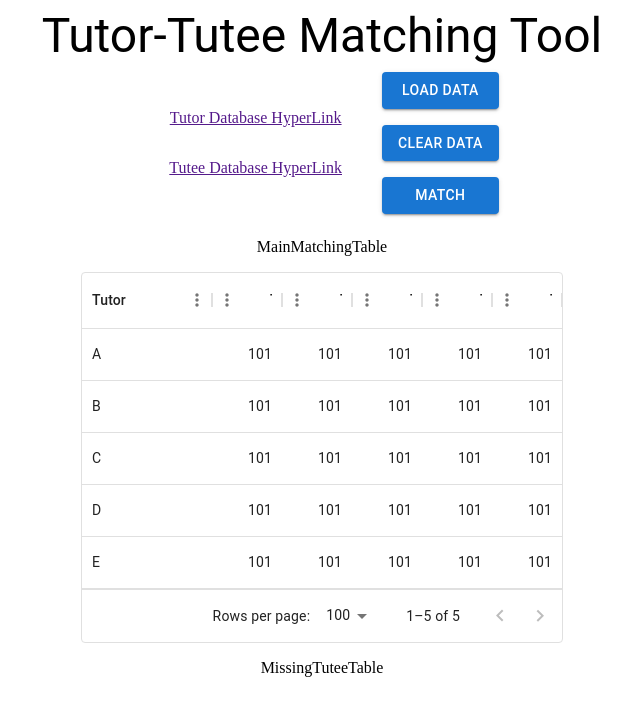
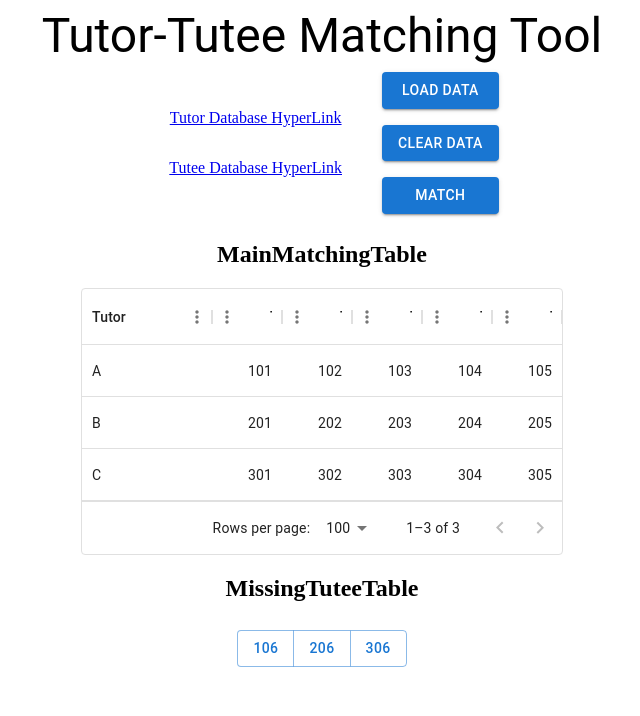
Before and after one commit to bettersg/edukit, a React (Vite) app: page / in a window 1280 px wide. Shown: the top 716 px of the page, without its empty margins (318-958 px from the left). Built offline with nearby package versions, Linux system fonts and the light colour scheme.

Commit message:
Defined Redux state variables

```diff
--- a/package.json
+++ b/package.json
@@ -13,8 +13,10 @@
     "@emotion/styled": "^11.10.6",
     "@mui/material": "^5.12.1",
     "@mui/x-data-grid": "^6.2.1",
+    "@reduxjs/toolkit": "^1.9.5",
     "react": "^18.2.0",
     "react-dom": "^18.2.0",
+    "react-redux": "^8.0.5",
     "react-router-dom": "^6.10.0"
   },
   "devDependencies": {
--- a/src/components/DataLoadForm.tsx
+++ b/src/components/DataLoadForm.tsx
@@ -5,8 +5,8 @@ const DataLoadForm = () => {
     <Stack alignItems="center" justifyContent="center" sx={{w:100}}>
     <Stack direction="row">
       <Stack direction="column" alignItems="center" justifyContent="center" sx={{m:2}}>
-        <a href=""  style={{margin:"1rem"}}>Tutor Database HyperLink</a>
-        <a href="" style={{margin:"1rem"}}>Tutee Database HyperLink</a>
+        <a href="https://docs.google.com/spreadsheets/d/1fN--bOYKGJRl2K7yNPembayRfZq4uf_N/edit?usp=share_link&ouid=101206299132410192457&rtpof=true&sd=true" target="_blank" style={{margin:"1rem"}}>Tutor Database HyperLink</a>
+        <a href="https://docs.google.com/spreadsheets/d/1D12x7sSkni-S0bSXZM34FNuOonwgFpZJ/edit?usp=share_link&ouid=101206299132410192457&rtpof=true&sd=true" target="_blank" style={{margin:"1rem"}}>Tutee Database HyperLink</a>
       </Stack>
       <Stack direction="column">
       <Button variant="contained" sx={{m:1}}>Load Data</Button>
--- a/src/components/MainMatchingTable.tsx
+++ b/src/components/MainMatchingTable.tsx
@@ -1,8 +1,9 @@
+import { useSelector } from 'react-redux';
 import {Stack} from '@mui/material'
 import {DataGrid, GridColDef, GridValueGetterParams} from '@mui/x-data-grid'
 
 const MainMatchingTable = () => {
-
+    const matchingTable = useSelector((state)=>state.matchesSummary)
     const columns: GridColDef[] = [
         { field: 'Tutor', headerName: 'Tutor', width: 130 },
         { field: 'Tutee1', headerName: 'Tutee-1', width: 70, type: 'number'},
@@ -12,20 +13,17 @@ const MainMatchingTable = () => {
         { field: 'Tutee5', headerName: 'Tutee-5', width: 70, type: 'number'},
       ];
 
-      const rows = [
-        { id:1, Tutor: "A", Tutee1: 101, Tutee2: 101,Tutee3: 101,Tutee4: 101,Tutee5: 101},
-        { id:2, Tutor: "B", Tutee1: 101, Tutee2: 101,Tutee3: 101,Tutee4: 101,Tutee5: 101},
-        { id:3, Tutor: "C", Tutee1: 101, Tutee2: 101,Tutee3: 101,Tutee4: 101,Tutee5: 101},
-        { id:4, Tutor: "D", Tutee1: 101, Tutee2: 101,Tutee3: 101,Tutee4: 101,Tutee5: 101},
-        { id:5, Tutor: "E", Tutee1: 101, Tutee2: 101,Tutee3: 101,Tutee4: 101,Tutee5: 101},
-      ];
+      const rows = matchingTable.map((tutorDetail, idx)=>{
+        // console.log(idx, tutorDetail)
+        return {id:idx, Tutor:tutorDetail.tutor, Tutee1: tutorDetail.tutee1, Tutee2: tutorDetail.tutee2, Tutee3: tutorDetail.tutee3, Tutee4: tutorDetail.tutee4, Tutee5: tutorDetail.tutee5}
+      })
 
   return (
     <>
         <Stack alignItems="center">
-        <p>
+        <h2>
         MainMatchingTable
-        </p>
+        </h2>
         <DataGrid  rows={rows} columns={columns}/>
         </Stack>
     </>
--- a/src/components/MissingTuteeTable.tsx
+++ b/src/components/MissingTuteeTable.tsx
@@ -1,10 +1,20 @@
-import {Stack} from '@mui/material'
+import {useSelector} from 'react-redux'
+import {Stack, Box, Button, ButtonGroup} from '@mui/material'
 
 const MissingTuteeTable = () => {
+  const unmatchedList = useSelector((state)=>state.unmatchedTutees)
   return (
     <>
     <Stack alignItems="center">
-    <p>MissingTuteeTable</p>
+    <h2>MissingTuteeTable</h2>
+    <Box sx={{display:"flex", flexDirection:"column", alignItems:"center", flexWrap:"wrap",m:1}}>
+      <ButtonGroup variant="outlined" aria-label="outlined button group">
+        {unmatchedList.map((tutee)=>{
+          console.log(tutee)
+          return <Button>{tutee}</Button>
+        })}
+      </ButtonGroup>
+    </Box>
     </Stack>
     </>
   )
--- a/src/main.tsx
+++ b/src/main.tsx
@@ -1,10 +1,13 @@
 import React from 'react'
 import ReactDOM from 'react-dom/client'
+import {Provider} from 'react-redux'
 import App from './App'
-import './index.css'
+import store from './store/store'
 
 ReactDOM.createRoot(document.getElementById('root') as HTMLElement).render(
   <React.StrictMode>
-    <App />
+    <Provider store={store}>
+        <App />
+    </Provider>
   </React.StrictMode>
 )
--- /dev/null
+++ b/src/store/matchesSummarySlice.ts
@@ -0,0 +1,20 @@
+import {createSlice} from '@reduxjs/toolkit'
+
+const initialState = [
+    {tutor:"A", tutee1:101, tutee2:102, tutee3:103, tutee4:104, tutee5:105},
+    {tutor:"B", tutee1:201, tutee2:202, tutee3:203, tutee4:204, tutee5:205},
+    {tutor:"C", tutee1:301, tutee2:302, tutee3:303, tutee4:304, tutee5:305}
+]
+
+const matchesSummary = createSlice({
+    name: "matchesSummary",
+    initialState,
+    reducers: {
+        updateMatchesSummary : (state, action) => {
+            return [...action.payload]
+        }
+    }
+})
+
+export const matchesSummaryActions = matchesSummary.actions
+export default matchesSummary.reducer
--- /dev/null
+++ b/src/store/selectedTuteeSlice.ts
@@ -0,0 +1,16 @@
+import {createSlice} from "@reduxjs/toolkit"
+
+const initialState = {index:101, gender:"male",tutorgenderPref:"none", educationLevel:"Secondary 4", acadStream:"Express", subjects:["Mathematicss","Science"]}
+
+const selectedTutorSlice = createSlice({
+    name: "selectedTutee",
+    initialState,
+    reducers: {
+        updatedSelectedTutor : (state, action) => {
+            return {...action.payload}
+        }
+    }
+})
+
+export const selectedTutorActions = selectedTutorSlice.actions
+export default selectedTutorSlice.reducer
--- /dev/null
+++ b/src/store/selectedTutorMatchesSlice.ts
@@ -0,0 +1,22 @@
+import {createSlice} from '@reduxjs/toolkit'
+const initialState = {
+    tutor: {name:"A", gender:"male", probonoPref: "free", teachUnaided: true, streamPref:["NA","NT","Express","IP","IB"], primarySubjects:["mathematics"], lowerSecSubjects:["mathematics"],upperSecSubjects:["mathematics"], jcSubjects:["mathematics"], ibSubjects:["mathematics"], hrsPerWeek: 6},
+    tutee1: {index:101, gender:"male",tutorgenderPref:"none", educationLevel:"Secondary 4", acadStream:"Express", subjects:["Mathematicss","Science"]},
+    tutee2: {index:102, gender:"male",tutorgenderPref:"none", educationLevel:"Secondary 4", acadStream:"Express", subjects:["Mathematicss","Science"]},
+    tutee3: {index:103, gender:"male",tutorgenderPref:"none", educationLevel:"Secondary 4", acadStream:"Express", subjects:["Mathematicss","Science"]},
+    tutee4: {index:104, gender:"male",tutorgenderPref:"none", educationLevel:"Secondary 4", acadStream:"Express", subjects:["Mathematicss","Science"]},
+    tutee5: {index:105, gender:"male",tutorgenderPref:"none", educationLevel:"Secondary 4", acadStream:"Express", subjects:["Mathematicss","Science"]},
+}
+
+const selectedTutorMatchesSlice = createSlice({
+    name:"selectedTutorMatches",
+    initialState,
+    reducers : {
+        updateSelectedTutorMatches: (state, action) => {
+            return {...action.payload}
+        }
+    }
+})
+
+export const selectedTutorMatchesActions = selectedTutorMatchesSlice.actions
+export default selectedTutorMatchesSlice.reducer
--- /dev/null
+++ b/src/store/store.ts
@@ -0,0 +1,16 @@
+import {configureStore} from "@reduxjs/toolkit"
+import matchesSummaryReducer from "./matchesSummarySlice"
+import unmatchedTuteesReducer from "./unmatchedTuteesSlice"
+import selectedTutorMatchesReducer from "./selectedTutorMatchesSlice"
+import selectedTuteeReducer from "./selectedTuteeSlice"
+
+const store = configureStore({
+    reducer: {
+        matchesSummary: matchesSummaryReducer,
+        unmatchedTutees: unmatchedTuteesReducer,
+        selectedTutorMatches: selectedTutorMatchesReducer,
+        selectedTutee: selectedTuteeReducer
+    }
+})
+
+export default store
--- /dev/null
+++ b/src/store/unmatchedTuteesSlice.ts
@@ -0,0 +1,16 @@
+import {createSlice} from "@reduxjs/toolkit"
+
+const initialState = [106, 206, 306]
+
+const unmatchedTuteeSlice = createSlice({
+    name: "unmatchedTutee",
+    initialState,
+    reducers: {
+        updateUnmatchedTutees : (state, action) => {
+            return [...action.payload]
+        }
+    }
+})
+
+export const unmatchedTuteesActions = unmatchedTuteeSlice.actions
+export default unmatchedTuteeSlice.reducer
```
Also changed, not shown: 1 other file (tests, documents, lock files or other folders).
